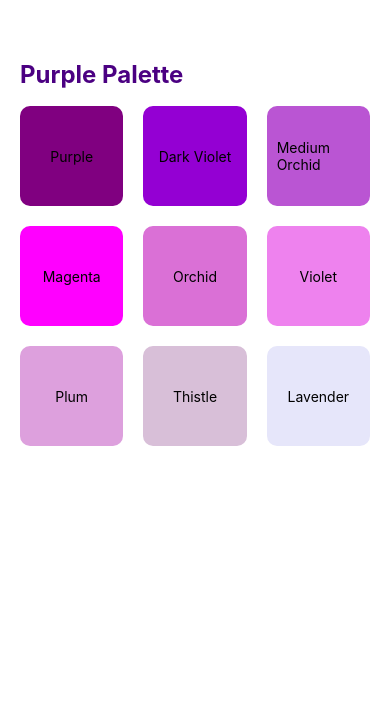
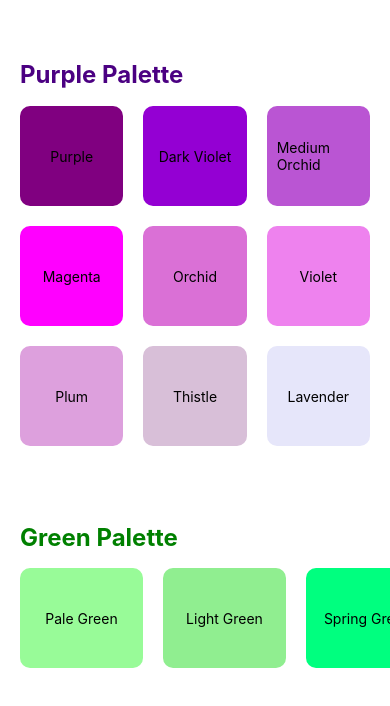
Before and after one commit to BhanuVikram/React_Native_Basic_UI, a React Native app: screen / in a window 390 px wide. Shown: the top 706 px of the page. Built offline with nearby package versions, Linux system fonts and the light colour scheme.

Commit message:
Feature: Green Palette section

```diff
--- a/App.js
+++ b/App.js
@@ -1,6 +1,7 @@
 import { View, Text, SafeAreaView, ScrollView } from "react-native";
 import React from "react";
 import PurplePalette from "./src/components/PurplePalette";
+import GreenPalette from "./src/components/GreenPalette";
 
 export default function App() {
   return (
@@ -8,6 +9,7 @@ export default function App() {
       <ScrollView>
         <View>
           <PurplePalette />
+          <GreenPalette />
         </View>
       </ScrollView>
     </SafeAreaView>
--- /dev/null
+++ b/src/components/GreenPalette.js
@@ -0,0 +1,114 @@
+import { StyleSheet, ScrollView, Text, View, Platform } from "react-native";
+import React from "react";
+
+const GreenPalette = () => {
+  return (
+    <View style={styles.wrapper}>
+      <Text style={styles.headingText}>Green Palette</Text>
+
+      <ScrollView horizontal={true} style={styles.cards}>
+        <View style={[styles.card, styles.cardOne]}>
+          <Text style={styles.label}>Pale Green</Text>
+        </View>
+        <View style={[styles.card, styles.cardTwo]}>
+          <Text style={styles.label}>Light Green</Text>
+        </View>
+        <View style={[styles.card, styles.cardThree]}>
+          <Text style={styles.label}>Spring Green</Text>
+        </View>
+        <View style={[styles.card, styles.cardFour]}>
+          <Text style={styles.label}>Green Yellow</Text>
+        </View>
+        <View style={[styles.card, styles.cardFive]}>
+          <Text style={styles.label}>Chartreuse</Text>
+        </View>
+        <View style={[styles.card, styles.cardSix]}>
+          <Text style={styles.label}>Lime Green</Text>
+        </View>
+        <View style={[styles.card, styles.cardSeven]}>
+          <Text style={styles.label}>Yellow Green</Text>
+        </View>
+        <View style={[styles.card, styles.cardEight]}>
+          <Text style={styles.label}>Sea Green</Text>
+        </View>
+        <View style={[styles.card, styles.cardNine]}>
+          <Text style={styles.label}>Dark Green</Text>
+        </View>
+      </ScrollView>
+    </View>
+  );
+};
+
+export default GreenPalette;
+
+const styles = StyleSheet.create({
+  wrapper: {
+    marginTop: 50,
+  },
+  headingText: {
+    marginHorizontal: 20,
+    fontSize: 24,
+    fontWeight: "bold",
+    color: "green",
+  },
+  cards: {
+    marginVertical: 1,
+    paddingVertical: 5,
+  },
+  card: {
+    flex: 1,
+    alignItems: "center",
+    justifyContent: "center",
+    height: 100,
+    width: 123,
+    margin: 10,
+    borderRadius: 10,
+    color: "lightseagreen",
+    ...Platform.select({
+      ios: {
+        shadowOffset: {
+          width: 3,
+          height: 3,
+        },
+        shadowColor: "black",
+        shadowOpacity: 0.5,
+        shadowRadius: 10,
+      },
+      android: {
+        elevation: 5,
+      },
+    }),
+  },
+  label: {
+    textAlign: "center",
+  },
+  cardOne: {
+    marginLeft: 20,
+    backgroundColor: "palegreen",
+  },
+  cardTwo: {
+    backgroundColor: "lightgreen",
+  },
+  cardThree: {
+    backgroundColor: "springgreen",
+  },
+  cardFour: {
+    backgroundColor: "greenyellow",
+  },
+  cardFive: {
+    backgroundColor: "chartreuse",
+  },
+  cardSix: {
+    backgroundColor: "limegreen",
+  },
+  cardSeven: {
+    backgroundColor: "yellowgreen",
+  },
+  cardEight: {
+    backgroundColor: "seagreen",
+  },
+  cardNine: {
+    marginRight: 20,
+    backgroundColor: "darkgreen",
+  },
+});
```
